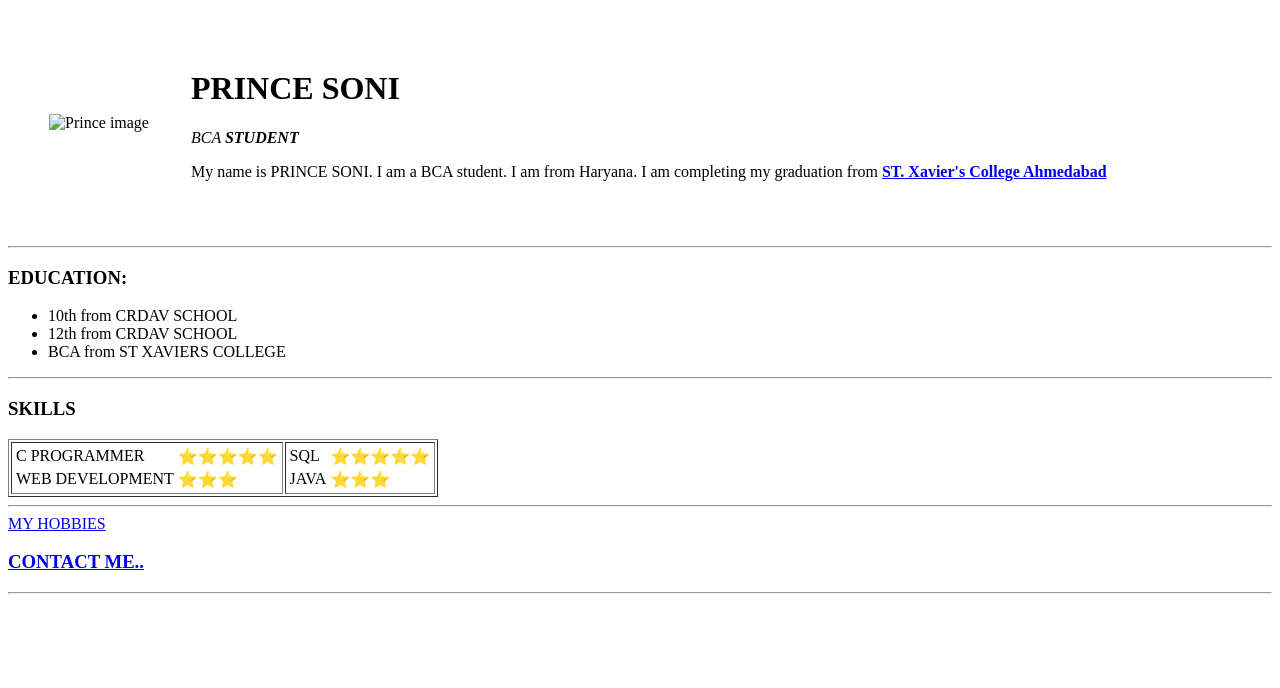
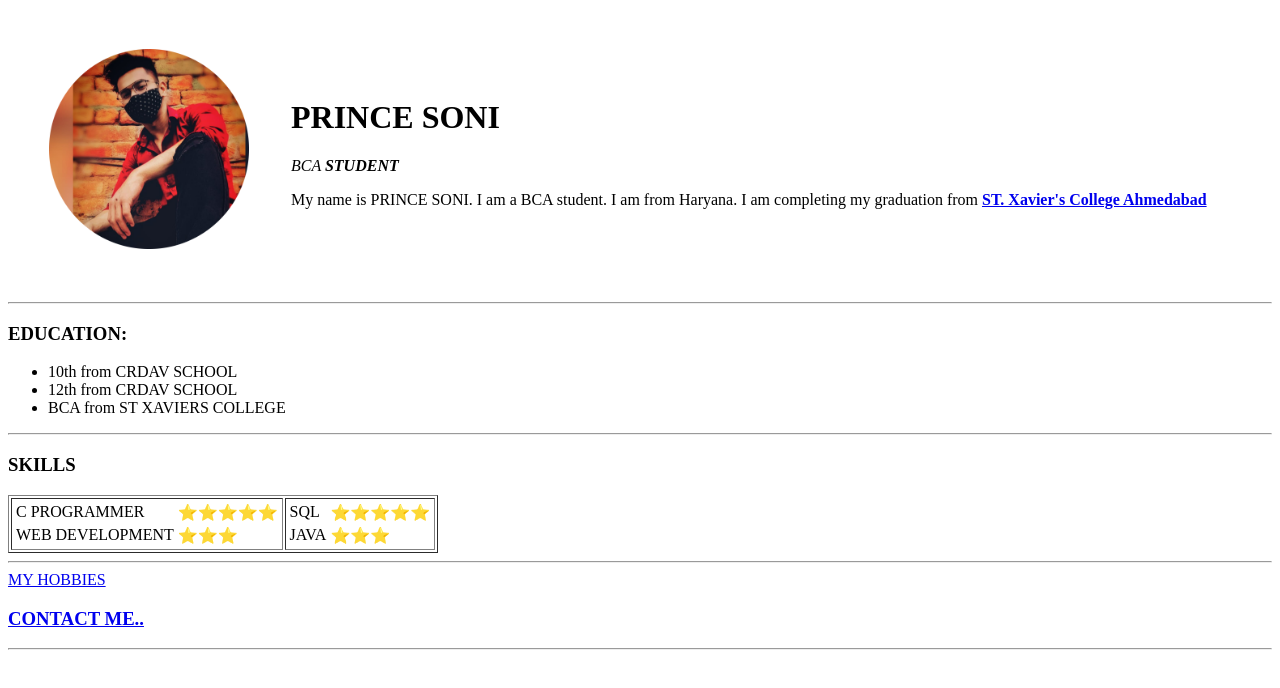
Before and after one commit to Prince-knight11/cv, a plain HTML site: page index.html in a window 1280 px wide. Drawn offline with Linux system fonts and the light colour scheme.

Commit message:
Update index.html

```diff
--- a/index.html
+++ b/index.html
@@ -10,7 +10,7 @@
     <table cellspacing="40px">
         <tr>
             <td>
-                <img  src="images/prince2.png" alt="Prince image" height="200px" width="200px">
+                <img  src="prince2.png" alt="Prince image" height="200px" width="200px">
             </td>
             <td>
                 <h1>PRINCE SONI</h1>
```
